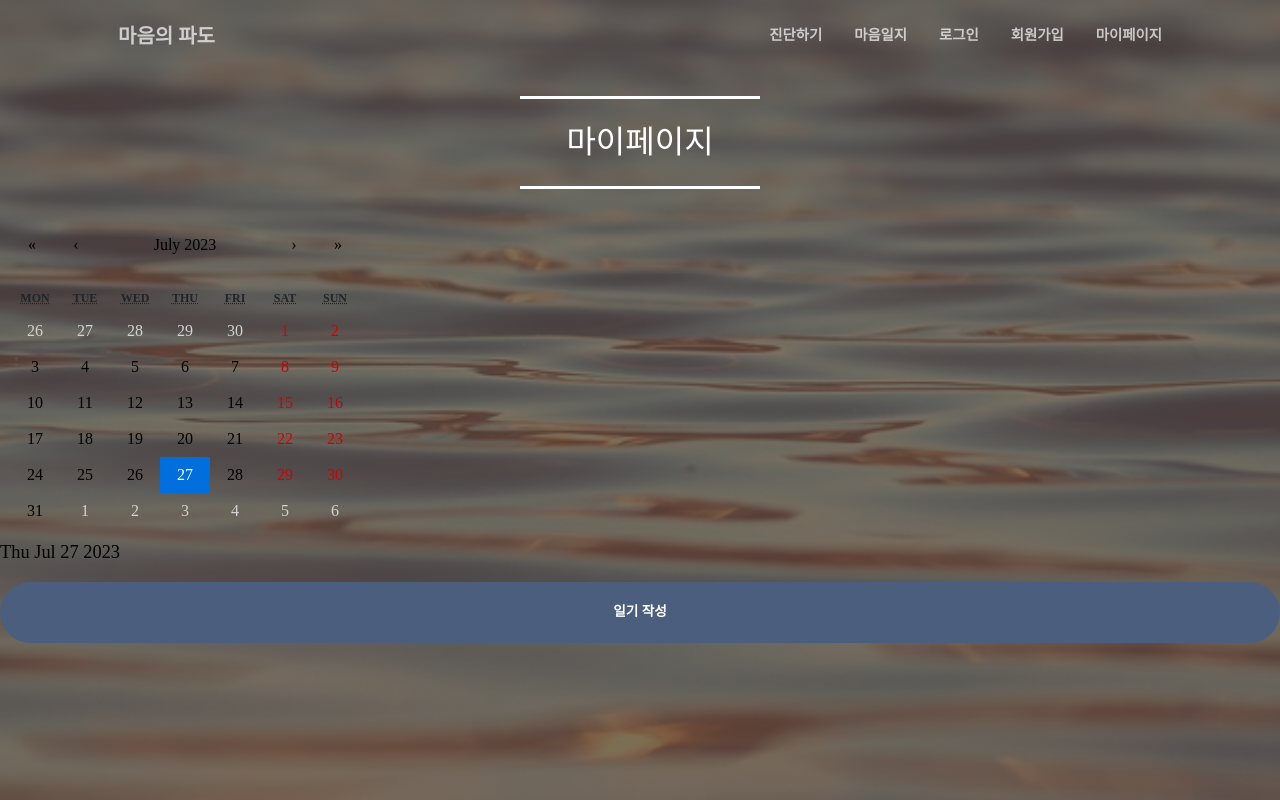
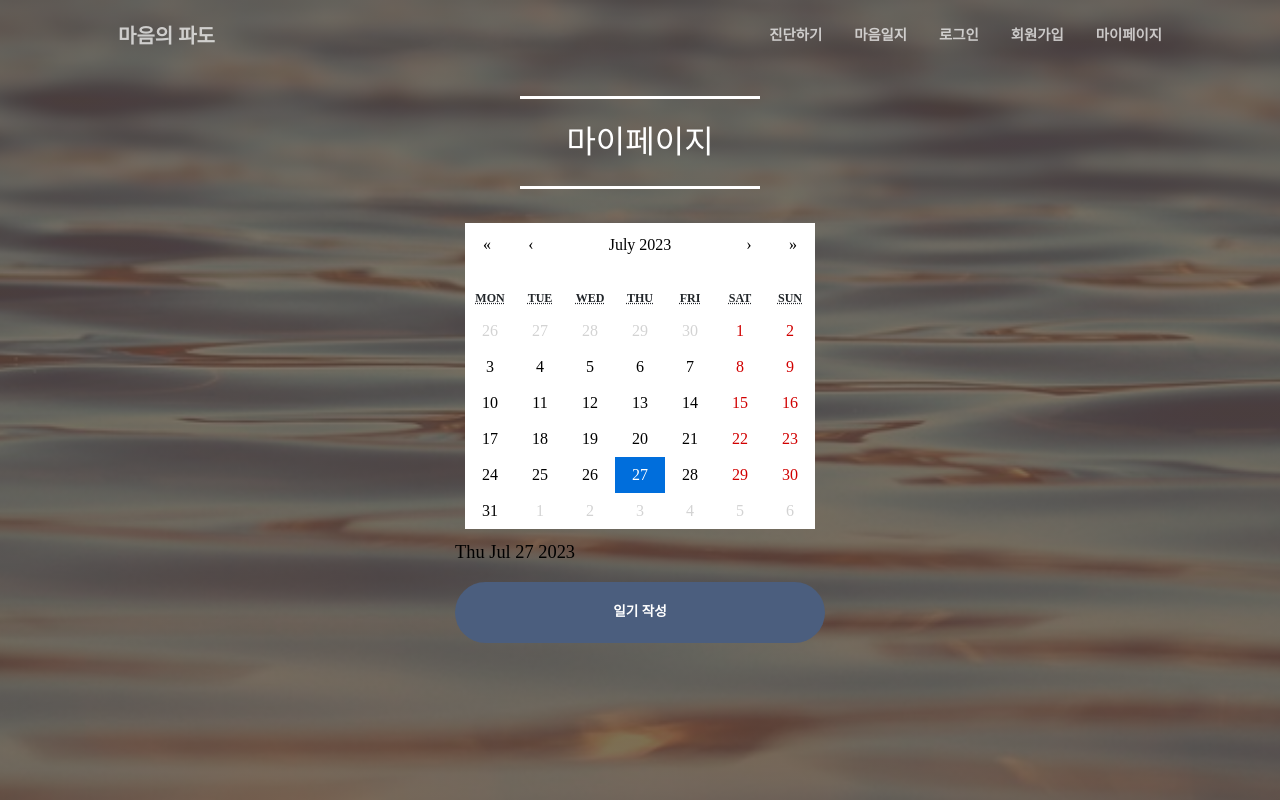
Before and after one commit to C2hazelnut/hotsix_mindwave, a React (Create React App) app: page /mypage in a window 1280 px wide. Built offline with nearby package versions, Linux system fonts and the light colour scheme; a web font is replaced by a local one.

Commit message:
마이페이지 수정

```diff
--- a/src/components/Services.css
+++ b/src/components/Services.css
@@ -1,7 +1,7 @@
 .c-grid{
   display: grid;
-  /*justify-content: center;
-  align-items: center;*/
+  justify-content: center;
+  align-items: center;
 }
 p{
 color: black;
@@ -13,6 +13,7 @@ max-width: 100%;
 /*border: none;*/
 font-family: "Gowun Batang", serif;
 line-height: 1.125em;
+background-color: white;
 }
 
 .react-calendar--doubleView {
```
